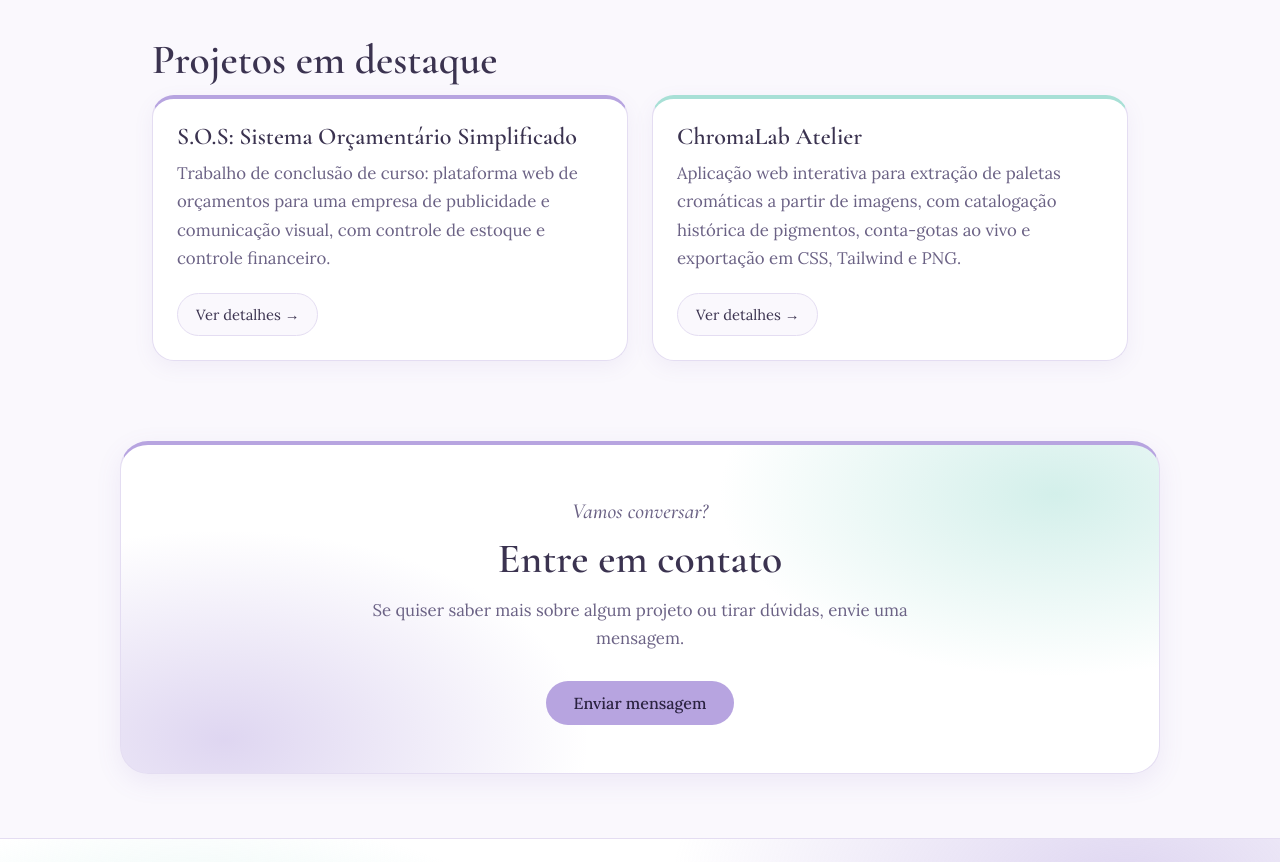
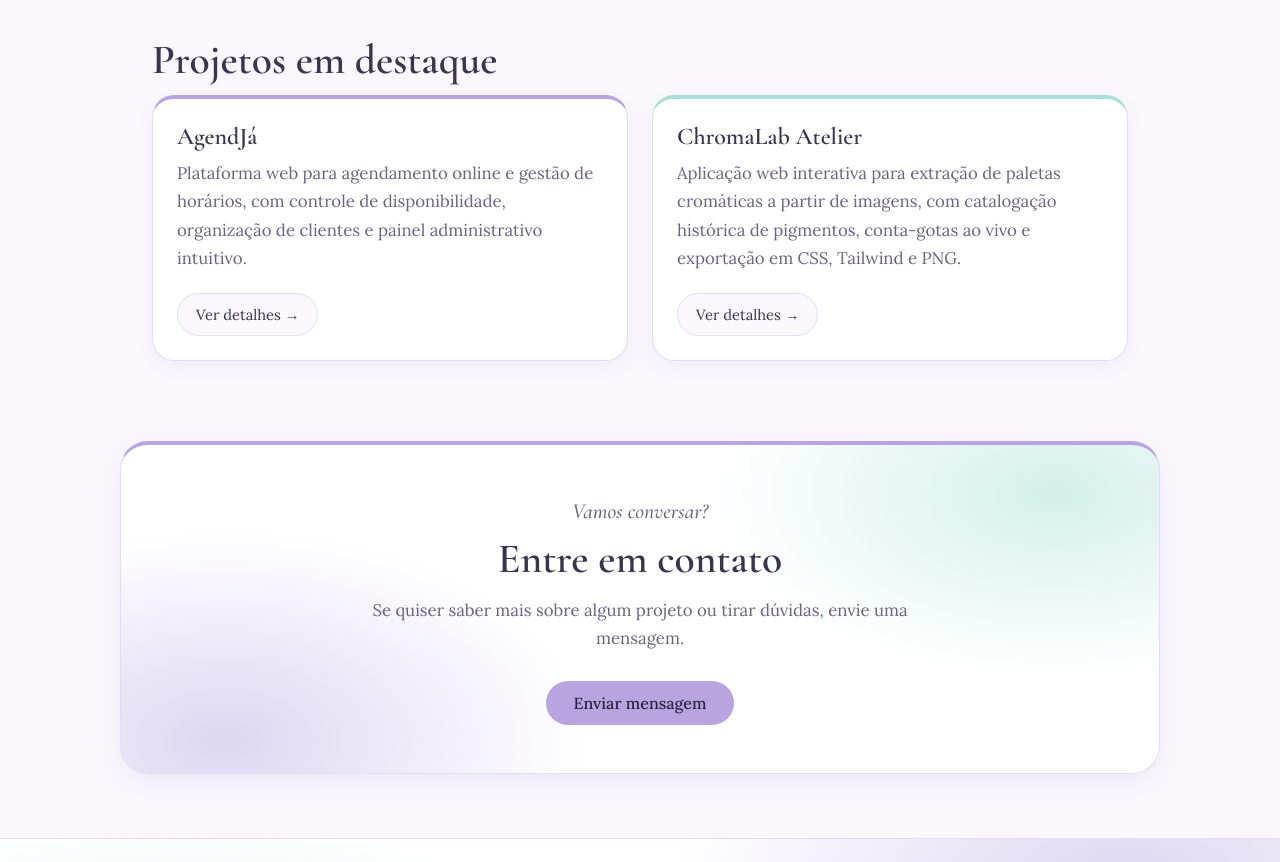
Before and after one commit to JessiBonfimm/JessiBonfimm.github.io, a plain HTML site: page index.html in a window 1280 px wide. Shown: the part 1040-1902 px from the top of the page. Drawn offline with nearby package versions, Linux system fonts and the light colour scheme.

Commit message:
Substitui projeto SOS por AgendJa

```diff
--- a/index.html
+++ b/index.html
@@ -63,8 +63,8 @@
       <h2>Projetos em destaque</h2>
       <div class="dois">
         <article class="card">
-          <h3>S.O.S: Sistema Orçamentário Simplificado</h3>
-          <p>Trabalho de conclusão de curso: plataforma web de orçamentos para uma empresa de publicidade e comunicação visual, com controle de estoque e controle financeiro.</p>
+          <h3>AgendJá</h3>
+          <p>Plataforma web para agendamento online e gestão de horários, com controle de disponibilidade, organização de clientes e painel administrativo intuitivo.</p>
           <a class="link-detalhes" href="projetos.html">Ver detalhes →</a>
         </article>
         <article class="card">
```
